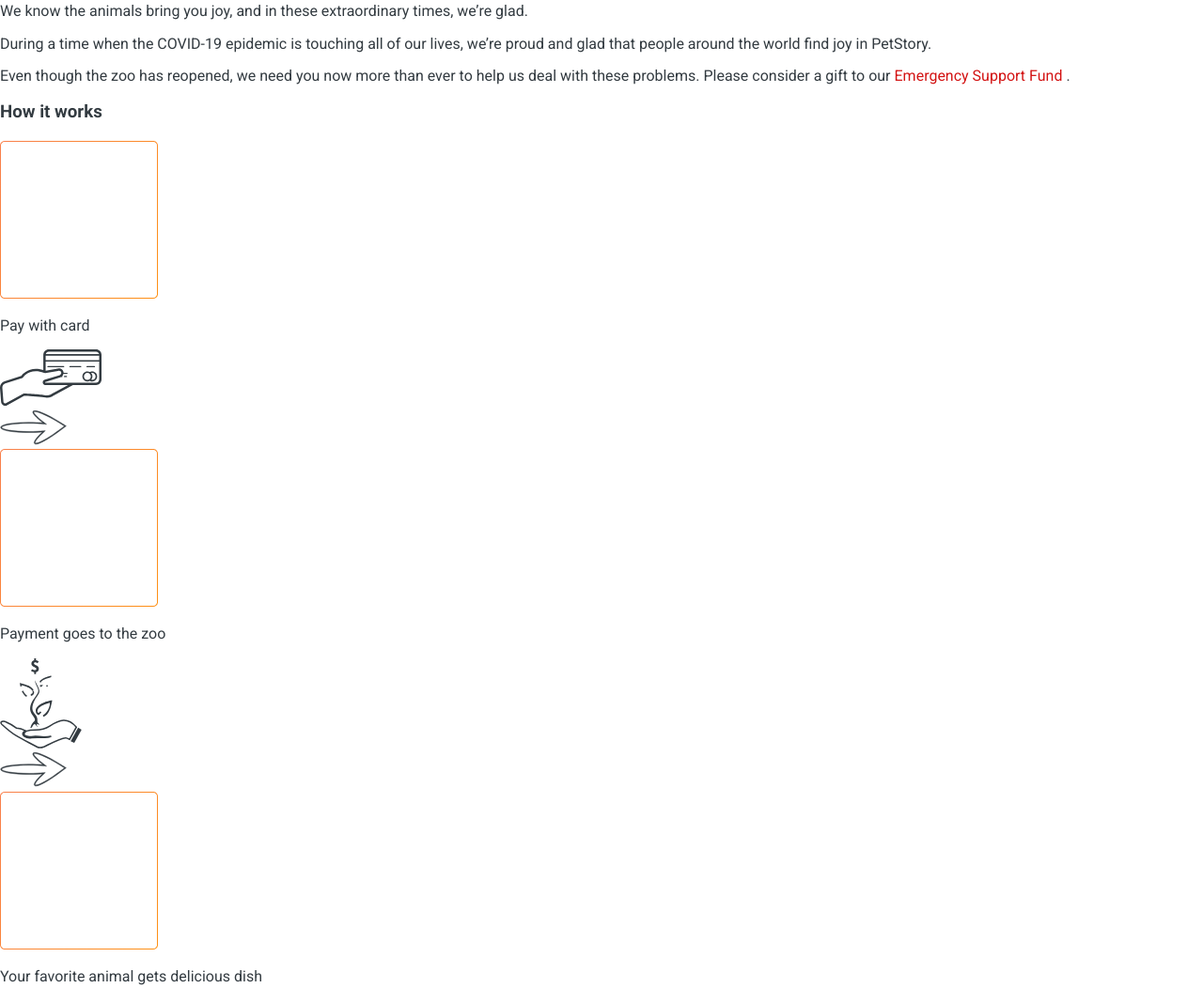
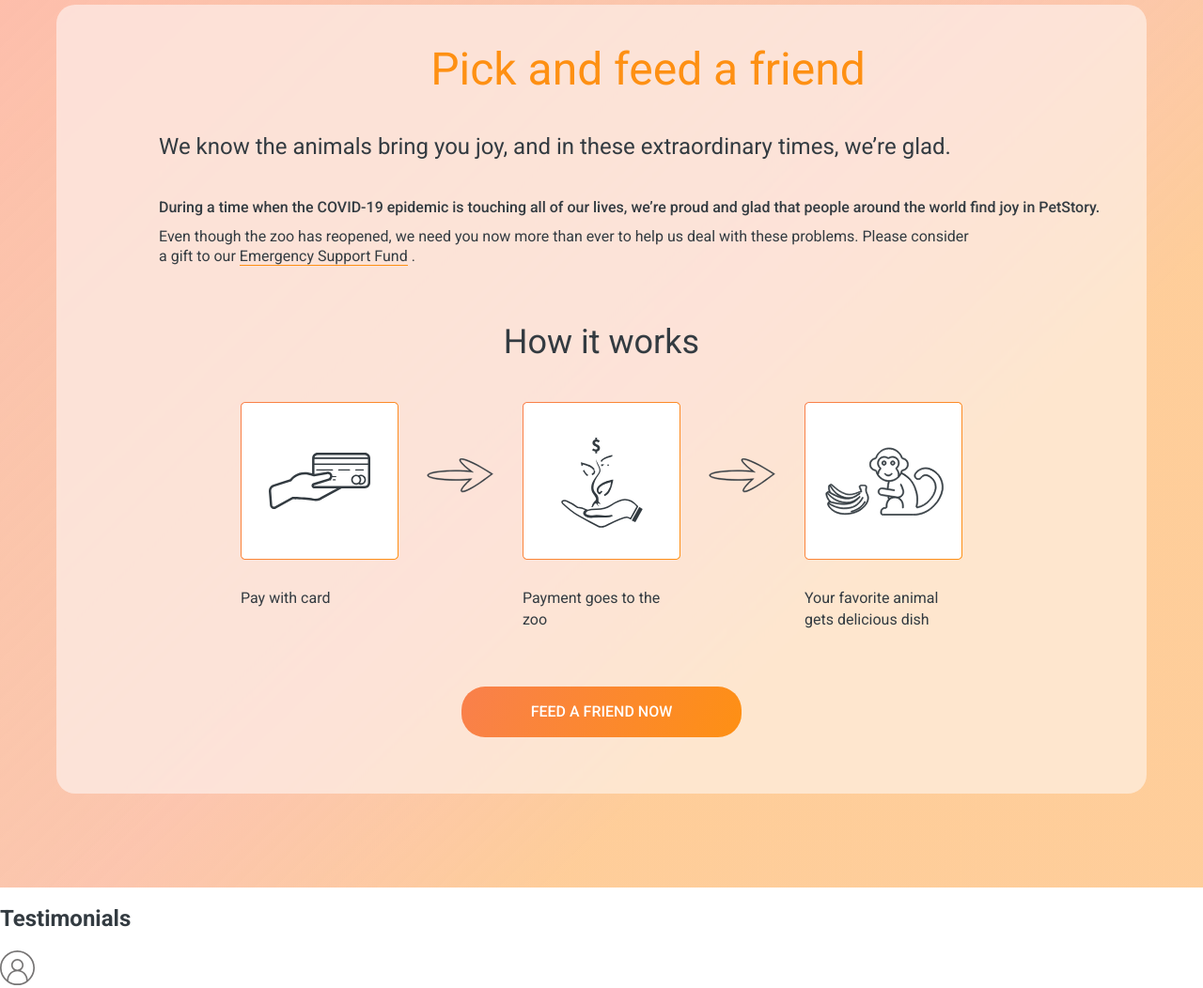
Before and after one commit to katsuro666/online-zoo, a plain HTML site: page pages/main/index.html in a window 1280 px wide. Shown: the part 2707-3759 px from the top of the page at 94% size. Drawn offline with Linux system fonts and the light colour scheme.

Commit message:
feat: write scss code for pick-and-feed section

```diff
--- a/assets/stylesheets/abstracts/_variables.scss
+++ b/assets/stylesheets/abstracts/_variables.scss
@@ -31,7 +31,7 @@
 $gray_light: rgba(241, 243, 242, 1) !default;
 
 /// @type Color
-$frosted_glass_white: #FDFDFF !default;
+$frosted_glass_white: rgba(253, 253, 255, 0.52) !default;
 
 /// @type Color
 $green: rgba(75, 146, 0, 1) !default;
--- a/assets/stylesheets/base/_base.scss
+++ b/assets/stylesheets/base/_base.scss
@@ -25,11 +25,11 @@
  ** Basic styles for links
  */
 a {
-  color: $red; // !!!!!!!!!!!!!!!!!!!!!!!!!!!!!!!!!
+  color: inherit;
   text-decoration: none;
 
   @include on-event {
-    color: $green;
+    color: inherit;
     text-decoration: none;
   }
 }
--- /dev/null
+++ b/assets/stylesheets/layout/_pick-and-feed.scss
@@ -0,0 +1,104 @@
+.pick-and-feed {
+  background: $orange_gradient;
+  padding-top: 69px;
+  padding-bottom: 100px;
+}
+
+.info-field {
+  background: $frosted_glass_white;
+  width: 1160px;
+  border-radius: 20px;
+  backdrop-filter: blur(2px);
+  display: flex;
+  flex-direction: column;
+
+  & h3 {
+    @include h3;
+    margin: 58px auto 40px;
+  }
+}
+
+.info-field__text {
+  margin-left: 99px;
+}
+
+.info-field__text_title {
+  font-weight: 400;
+  font-size: 48px;
+  line-height: 120%;
+  text-align: center;
+  color: #FE9013;
+
+}
+
+.info-field__text_subtitle {
+  @include subtitle;
+  margin-bottom: 40px;
+}
+
+.info-field__text_warning {
+  font-weight: 500;
+  font-size: 16px;
+  line-height: 130%;
+  margin: 0;
+}
+
+.info-field__text_content {
+  font-weight: 400;
+  font-size: 16px;
+  line-height: 130%;
+  margin: 10px 170px 0px 0px;
+
+  & a {
+    border-bottom: 1px solid #FE9013;
+  }
+}
+
+.pick-and-feed__container {
+  display: flex;
+  justify-content: center;
+}
+
+.container__item {
+  position: relative;
+  width: 168px;
+
+  & p {
+    font-weight: 400;
+    font-size: 16px;
+    line-height: 140%;
+    margin-top: 30px;
+    margin-bottom: 0;
+  }
+}
+
+.pick-and-feed__arrow {
+  margin: 60px 31px auto 30px;
+}
+
+.item__icon-pay {
+  margin: 54px 30px;
+}
+
+.item__icon-zoo {
+  margin: 38px 41px 35px;
+}
+
+.item__icon-anml {
+  margin: 48px 22px;
+}
+
+.item__square {
+  width: 168px;
+  height: 168px;
+  background: url(/assets/icons/white-square.png);
+}
+
+.pick-and-feed__button {
+  margin: 60px auto;
+
+  & button {
+    width: 298px;
+    height: 54px;
+  }
+}
--- a/assets/stylesheets/main.scss
+++ b/assets/stylesheets/main.scss
@@ -23,6 +23,7 @@
   'layout/watch-online',
   'layout/the-backstage',
   'layout/pets',
+  'layout/pick-and-feed',
   'layout/footer';
 
 // 5. Components
--- a/pages/main/index.html
+++ b/pages/main/index.html
@@ -428,7 +428,7 @@
     </section>
 
     <section class="pick-and-feed">
-      <div class="info-field">
+      <div class="info-field container">
         <div class="info-field__text">
           <h2 class="info-field__text_title">Pick and feed a friend</h2>
           <p class="info-field__text_subtitle">
@@ -452,19 +452,15 @@
 
         <div class="pick-and-feed__container">
           <div class="container__item">
-            <img
-              class="item__square"
-              src="/assets/icons/white-square.png"
-              alt=""
-              width="168px"
-              height="168px" />
+            <div class="item__square">
+              <img class="item__icon-pay" src="/assets/icons/pay.svg" alt="" />
+            </div>
 
             <p>Pay with card</p>
-
-            <img src="/assets/icons/pay.svg" alt="" />
           </div>
 
           <svg
+            class="pick-and-feed__arrow"
             width="71"
             height="37"
             fill="none"
@@ -477,18 +473,14 @@
           </svg>
 
           <div class="container__item">
-            <img
-              class="item__square"
-              src="/assets/icons/white-square.png"
-              alt=""
-              width="168px"
-              height="168px" />
+            <div class="item__square">
+              <img class="item__icon-zoo" src="/assets/icons/zoo.svg" alt="" />
+            </div>
+            <p>Payment goes to the zoo</p>
+          </div>
 
-            <p>Payment goes to the zoo</p>
-
-            <img src="/assets/icons/zoo.svg" alt="" />
-          </div>
           <svg
+            class="pick-and-feed__arrow"
             width="71"
             height="37"
             fill="none"
@@ -501,21 +493,19 @@
           </svg>
 
           <div class="container__item">
-            <img
-              class="item__square"
-              src="/assets/icons/white-square.png"
-              alt=""
-              width="168px"
-              height="168px" />
+            <div class="item__square">
+              <img
+                class="item__icon-anml"
+                src="/assets/icons/monkey.svg"
+                alt="" />
+            </div>
 
             <p>Your favorite animal gets delicious dish</p>
-
-            <img src="/assets/icons/monkey.svg" alt="" />
           </div>
         </div>
 
-        <form action="/pages/donate/index.html" target="_blank">
-          <button class="button pick-and-feed__button">
+        <form class="pick-and-feed__button" action="/pages/donate/index.html" target="_blank">
+          <button class="button">
             Feed a friend now
           </button>
         </form>
```
Also changed, not shown: assets/stylesheets/main.css, 1 other file.
